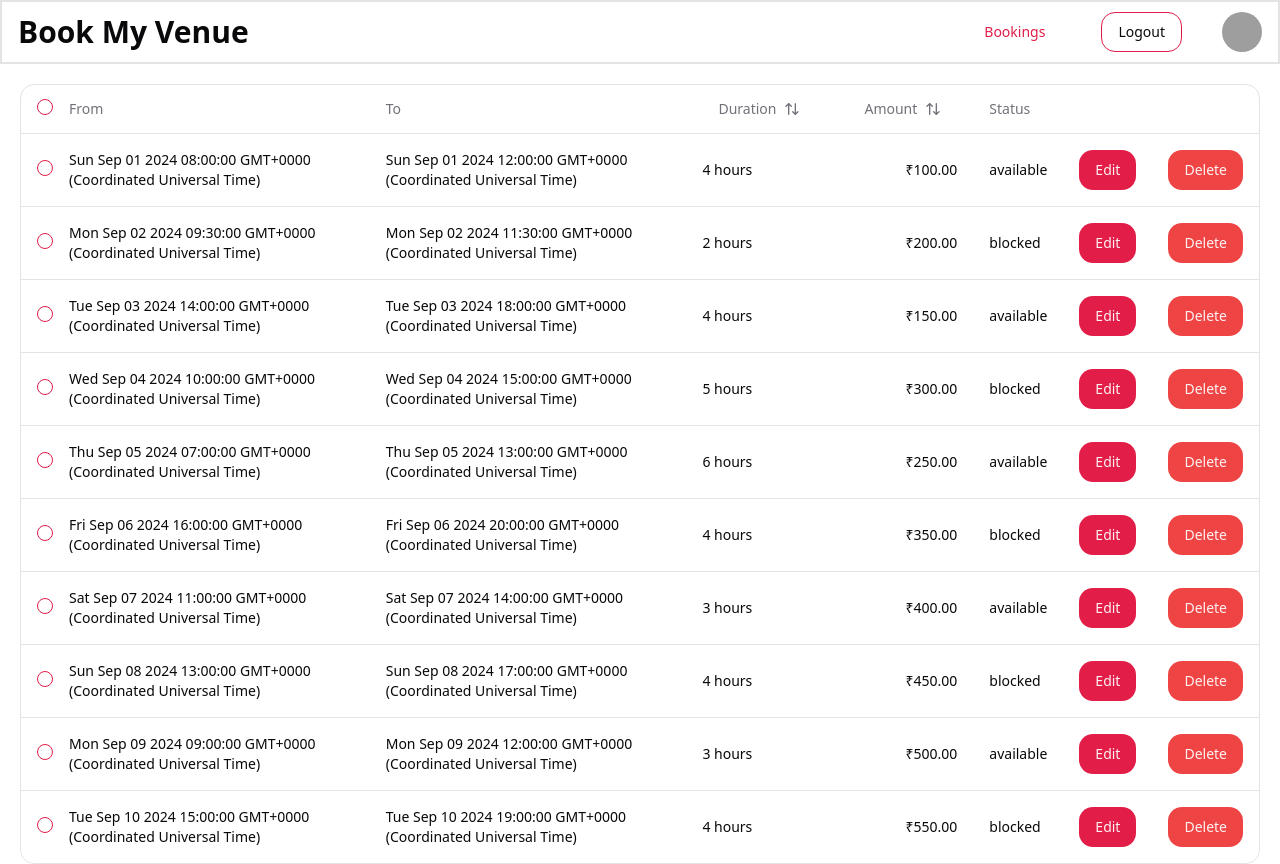
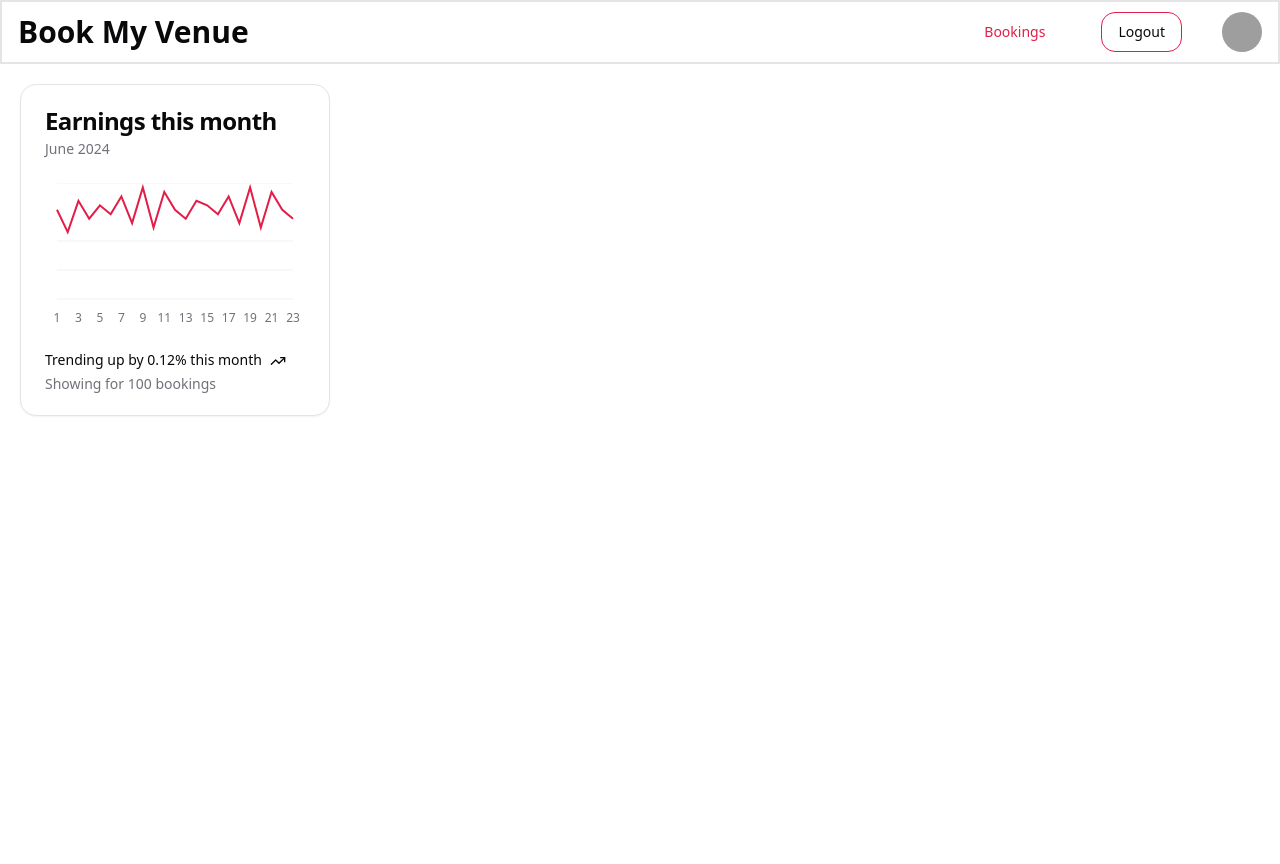
Before and after one commit to npankajkumar/BMV_Final_FrontEnd, a React (Vite) app: page / in a window 1280 px wide. After the commit the page ends 800 px from the top, so only its background shows below. Built offline with nearby package versions, Linux system fonts and the light colour scheme; grey boxes are pictures that could not be loaded.

Commit message:
added earnings chart

```diff
--- a/src/App.tsx
+++ b/src/App.tsx
@@ -1,15 +1,13 @@
 import NavBar from "./components/NavBar";
-import RegisterVenue from "./components/RegisterVenue";
-import { DataTable } from "./components/data-table/DataTable";
-import { columns } from "./components/data-table/columns";
-import { availableSlots } from "./db";
+import {EarningsChart} from "./components/line-chart/LineChart"
+import { chartData } from "./db";
 
 function App() {
   return (
     <div className="w-full h-svh">
       <NavBar />
       <div className="m-5">
-        <DataTable columns={columns} data={availableSlots}/>
+        <EarningsChart className="w-1/4 h-1/4" data={chartData} percentageIncrease={0.12} bookings={100}/>
       </div>
     </div>
   );
--- /dev/null
+++ b/src/components/line-chart/LineChart.tsx
@@ -0,0 +1,87 @@
+import { TrendingUp } from "lucide-react"
+import { CartesianGrid, Line, LineChart, XAxis } from "recharts"
+
+import {
+  Card,
+  CardContent,
+  CardDescription,
+  CardFooter,
+  CardHeader,
+  CardTitle,
+} from "@/components/ui/card"
+import {
+  ChartConfig,
+  ChartContainer,
+  ChartTooltip,
+  ChartTooltipContent,
+} from "@/components/ui/chart"
+
+export const description = "A linear line chart"
+
+// const chartData = [
+//   { month: "January", desktop: 186 },
+//   { month: "February", desktop: 305 },
+//   { month: "March", desktop: 237 },
+//   { month: "April", desktop: 73 },
+//   { month: "May", desktop: 209 },
+//   { month: "June", desktop: 214 },
+// ]
+
+const chartConfig = {
+  earnings: {
+    label: "Earings",
+    color: "hsl(var(--chart-1))",
+  },
+} satisfies ChartConfig
+
+type dayEarning = {day:number, earnings:number}
+
+export function EarningsChart({className, data, bookings, percentageIncrease}:{percentageIncrease:number,bookings:number,className?:string, data:dayEarning[]}) {
+  return (
+    <Card className={className}>
+      <CardHeader>
+        <CardTitle>Earnings this month</CardTitle>
+        <CardDescription>June 2024</CardDescription>
+      </CardHeader>
+      <CardContent>
+        <ChartContainer config={chartConfig}>
+          <LineChart
+            accessibilityLayer
+            data={data}
+            margin={{
+              left: 12,
+              right: 12,
+            }}
+          >
+            <CartesianGrid vertical={false} />
+            <XAxis
+              dataKey="day"
+              tickLine={false}
+              axisLine={false}
+              tickMargin={8}
+            />
+            <ChartTooltip
+              cursor={false}
+              content={<ChartTooltipContent hideLabel />}
+            />
+            <Line
+              dataKey="earnings"
+              type="linear"
+              stroke="var(--color-earnings)"
+              strokeWidth={2}
+              dot={false}
+            />
+          </LineChart>
+        </ChartContainer>
+      </CardContent>
+      <CardFooter className="flex-col items-start gap-2 text-sm">
+        <div className="flex gap-2 font-medium leading-none">
+          Trending up by {percentageIncrease}% this month <TrendingUp className="h-4 w-4" />
+        </div>
+        <div className="leading-none text-muted-foreground">
+          Showing for {bookings} bookings
+        </div>
+      </CardFooter>
+    </Card>
+  )
+}
--- a/src/db.ts
+++ b/src/db.ts
@@ -34,3 +34,30 @@ export const availableSlots: Slot[] = [
   { id: "slot19", amount: 1000, status: "available", from: new Date("2024-09-19T09:30:00"), to: new Date("2024-09-19T13:30:00"), duration: 4 },
   { id: "slot20", amount: 1050, status: "blocked", from: new Date("2024-09-20T15:00:00"), to: new Date("2024-09-20T19:00:00"), duration: 4 }
 ];
+
+export const chartData = [
+  { "day": 1, "earnings": 200 },
+  { "day": 2, "earnings": 150 },
+  { "day": 3, "earnings": 220 },
+  { "day": 4, "earnings": 180 },
+  { "day": 5, "earnings": 210 },
+  { "day": 6, "earnings": 190 },
+  { "day": 7, "earnings": 230 },
+  { "day": 8, "earnings": 170 },
+  { "day": 9, "earnings": 250 },
+  { "day": 10, "earnings": 160 },
+  { "day": 11, "earnings": 240 },
+  { "day": 12, "earnings": 200 },
+  { "day": 13, "earnings": 180 },
+  { "day": 14, "earnings": 220 },
+  { "day": 15, "earnings": 210 },
+  { "day": 16, "earnings": 190 },
+  { "day": 17, "earnings": 230 },
+  { "day": 18, "earnings": 170 },
+  { "day": 19, "earnings": 250 },
+  { "day": 20, "earnings": 160 },
+  { "day": 21, "earnings": 240 },
+  { "day": 22, "earnings": 200 },
+  { "day": 23, "earnings": 180 },
+
+]
--- a/src/index.css
+++ b/src/index.css
@@ -24,11 +24,11 @@
     --input: 240 5.9% 90%;
     --ring: 346.8 77.2% 49.8%;
     --radius: 1rem;
-    --chart-1: 12 76% 61%;
-    --chart-2: 173 58% 39%;
-    --chart-3: 197 37% 24%;
-    --chart-4: 43 74% 66%;
-    --chart-5: 27 87% 67%;
+    --chart-1: 347 77% 50%;
+    --chart-2: 352 83% 91%;
+    --chart-3: 350 80% 72%;
+    --chart-4: 351 83% 82%;
+    --chart-5: 349 77% 62%;
   }
 
   .dark {
@@ -51,11 +51,11 @@
     --border: 240 3.7% 15.9%;
     --input: 240 3.7% 15.9%;
     --ring: 346.8 77.2% 49.8%;
-    --chart-1: 220 70% 50%;
-    --chart-2: 160 60% 45%;
-    --chart-3: 30 80% 55%;
-    --chart-4: 280 65% 60%;
-    --chart-5: 340 75% 55%;
+    --chart-1: 347 77% 50%;
+    --chart-2: 349 77% 62%;
+    --chart-3: 350 80% 72%;
+    --chart-4: 351 83% 82%;
+    --chart-5: 352 83% 91%;
   }
 }
 
@@ -67,3 +67,51 @@
     @apply bg-background text-foreground;
   }
 }
+
+/* @layer base {
+  :root {
+    --background: 0 0% 100%;
+    --foreground: 240 10% 3.9%;
+    --card: 0 0% 100%;
+    --card-foreground: 240 10% 3.9%;
+    --popover: 0 0% 100%;
+    --popover-foreground: 240 10% 3.9%;
+    --primary: 346.8 77.2% 49.8%;
+    --primary-foreground: 355.7 100% 99%;
+    --secondary: 240 4.8% 95.9%;
+    --secondary-foreground: 240 5.9% 10%;
+    --muted: 240 4.8% 95.9%;
+    --muted-foreground: 240 3.8% 45%;
+    --accent: 240 4.8% 95.9%;
+    --accent-foreground: 240 5.9% 10%;
+    --destructive: 0 72% 51%;
+    --destructive-foreground: 0 0% 98%;
+    --border: 240 5.9% 90%;
+    --input: 240 5.9% 90%;
+    --ring: 346.8 77.2% 49.8%;
+
+  }
+
+  .dark {
+    --background: 240 10% 3.9%;
+    --foreground: 0 0% 98%;
+    --card: 240 10% 3.9%;
+    --card-foreground: 0 0% 98%;
+    --popover: 240 10% 3.9%;
+    --popover-foreground: 0 0% 98%;
+    --primary: 346.8 77.2% 49.8%;
+    --primary-foreground: 355.7 100% 99%;
+    --secondary: 240 4.8% 95.9%;
+    --secondary-foreground: 240 5.9% 10%;
+    --muted: 240 3.7% 15.9%;
+    --muted-foreground: 240 5% 64.9%;
+    --accent: 240 3.7% 15.9%;
+    --accent-foreground: 0 0% 98%;
+    --destructive: 0 72% 51%;
+    --destructive-foreground: 0 0% 98%;
+    --border: 240 3.7% 15.9%;
+    --input: 240 3.7% 15.9%;
+    --ring: 221.2 83.2% 53.3%;
+
+    }
+} */
```
